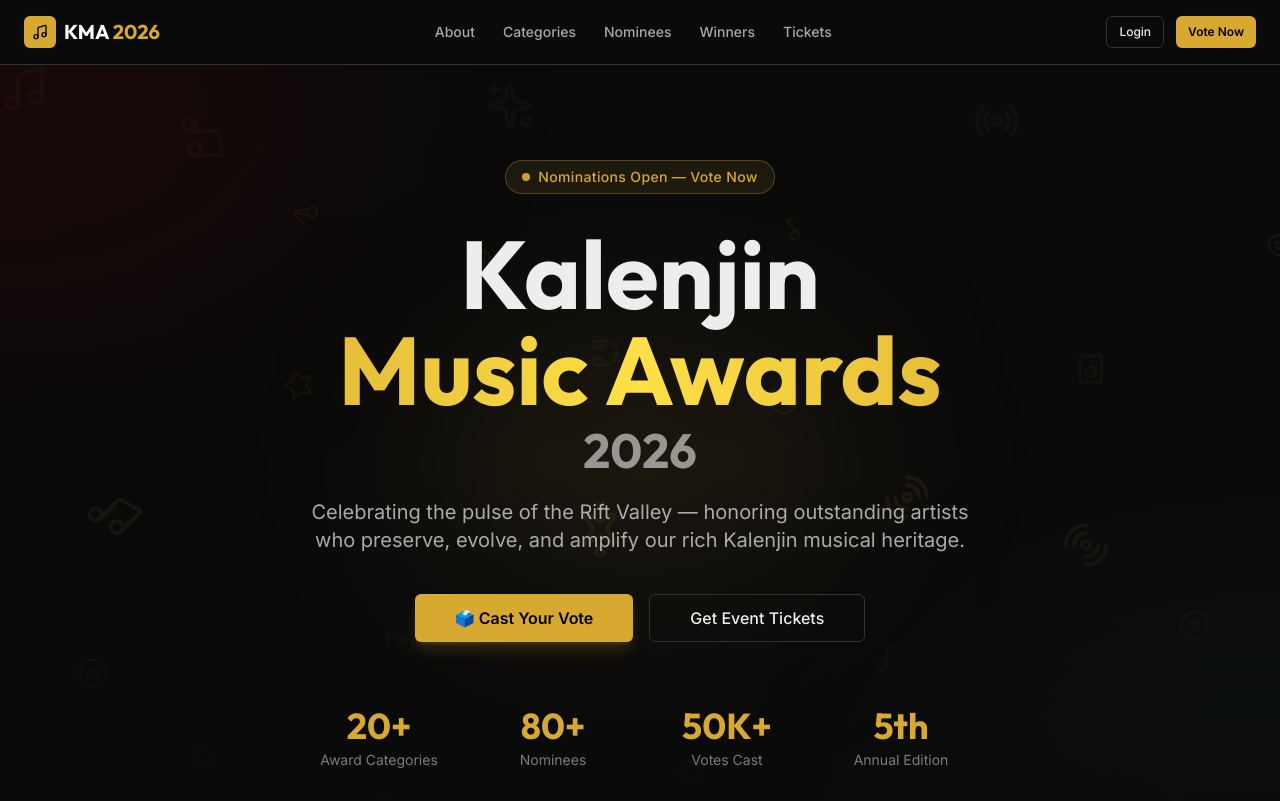
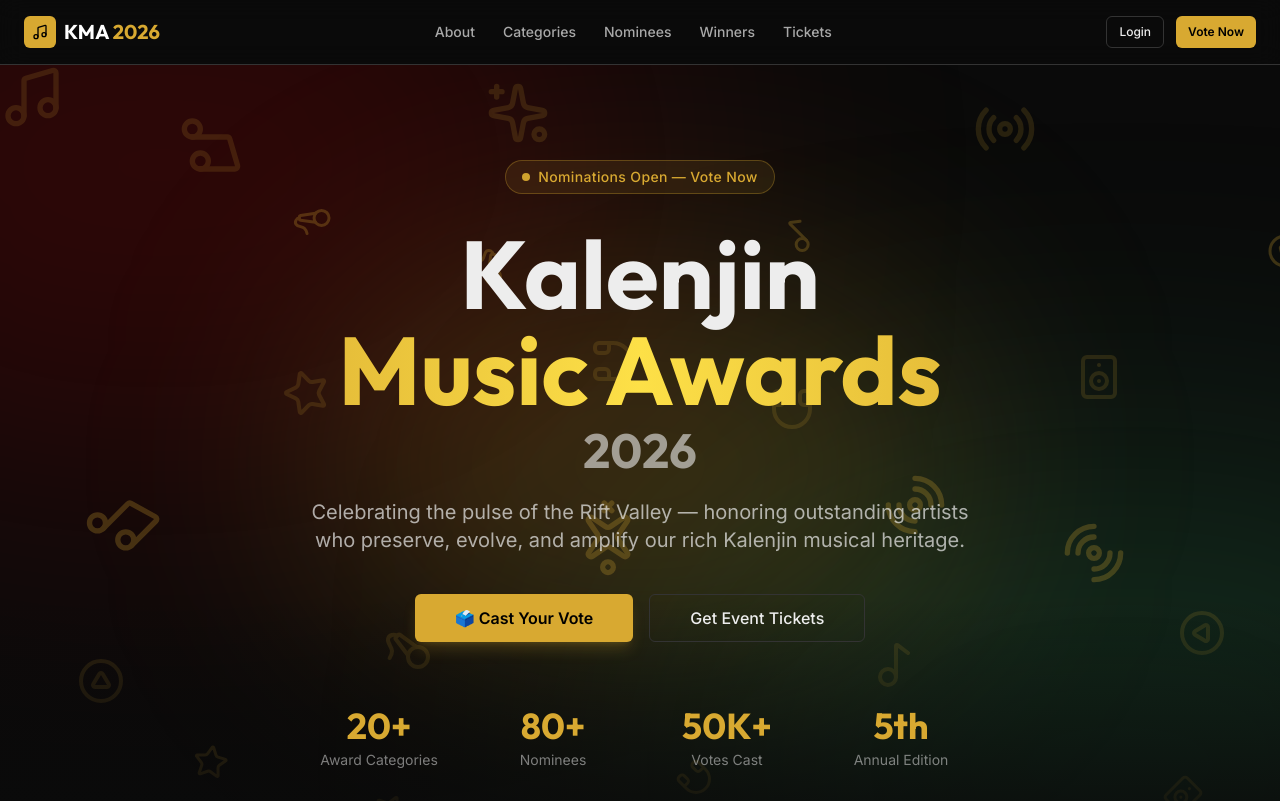
Before and after one commit to kalenjinmusicfestivalkma-oss/kma, a Next.js app: page / in a window 1280 px wide. Shown: the top 801 px of the page. Built offline with nearby package versions, Linux system fonts and the light colour scheme.

Commit message:
Enhance hero background: increase instrument visibility and brighten ambient glow for a clearer look

```diff
--- a/src/components/shared/InstrumentBackground.tsx
+++ b/src/components/shared/InstrumentBackground.tsx
@@ -11,8 +11,8 @@ export function InstrumentBackground() {
     const top = `${(i * 17) % 100}%`;
     const left = `${(i * 23) % 100}%`;
     const rotation = (i * 45) % 360;
-    const size = (i % 3 === 0) ? 48 : (i % 2 === 0) ? 32 : 24;
-    const opacity = (i % 2 === 0) ? 0.05 : 0.08;
+    const size = (i % 3 === 0) ? 64 : (i % 2 === 0) ? 48 : 36;
+    const opacity = (i % 2 === 0) ? 0.15 : 0.25;
 
     return (
       <Icon
@@ -32,16 +32,16 @@ export function InstrumentBackground() {
 
   return (
     <div className="absolute inset-0 overflow-hidden pointer-events-none">
-      {/* Glow blobs to keep the scene dramatic but clear */}
-      <div className="absolute -top-1/4 -left-1/4 w-1/2 h-1/2 rounded-full bg-kalenjin-maroon/20 blur-[120px]" />
-      <div className="absolute -bottom-1/4 -right-1/4 w-1/2 h-1/2 rounded-full bg-kalenjin-green/15 blur-[120px]" />
-      <div className="absolute top-1/2 left-1/2 -translate-x-1/2 -translate-y-1/2 w-1/3 h-1/3 rounded-full bg-primary-gold/10 blur-[100px]" />
+      {/* Brighter Glow blobs to make the background less dark */}
+      <div className="absolute -top-1/4 -left-1/4 w-3/4 h-3/4 rounded-full bg-kalenjin-maroon/30 blur-[140px]" />
+      <div className="absolute -bottom-1/4 -right-1/4 w-3/4 h-3/4 rounded-full bg-kalenjin-green/25 blur-[140px]" />
+      <div className="absolute top-1/2 left-1/2 -translate-x-1/2 -translate-y-1/2 w-1/2 h-1/2 rounded-full bg-primary-gold/20 blur-[120px]" />
 
       {/* Scattered musical instruments and arts */}
       {elements}
 
-      {/* Subtle overlay gradient to blend everything smoothly */}
-      <div className="absolute inset-0 bg-gradient-to-b from-background/40 via-transparent to-background" />
+      {/* Very subtle bottom gradient just for text readability, mostly clear */}
+      <div className="absolute bottom-0 left-0 right-0 h-1/3 bg-gradient-to-t from-background to-transparent" />
     </div>
   );
 }
```
